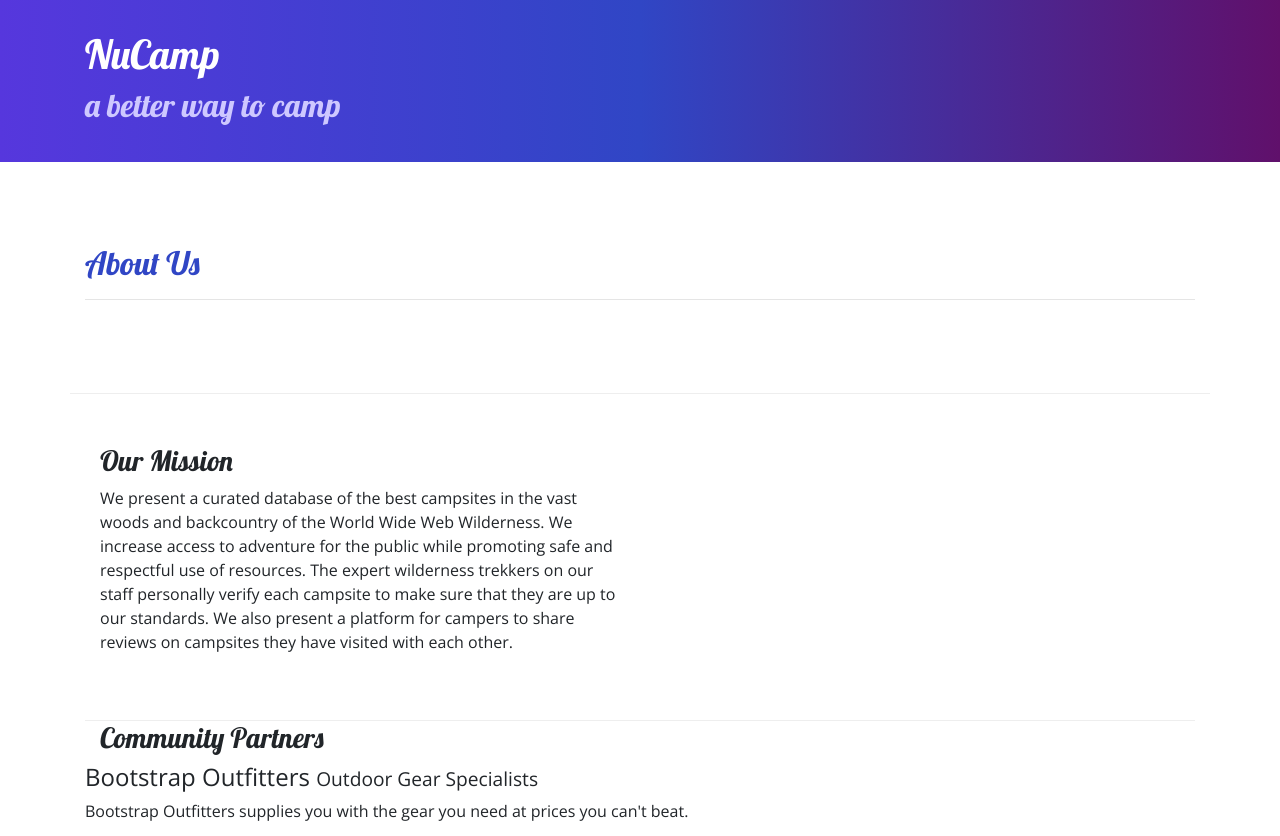
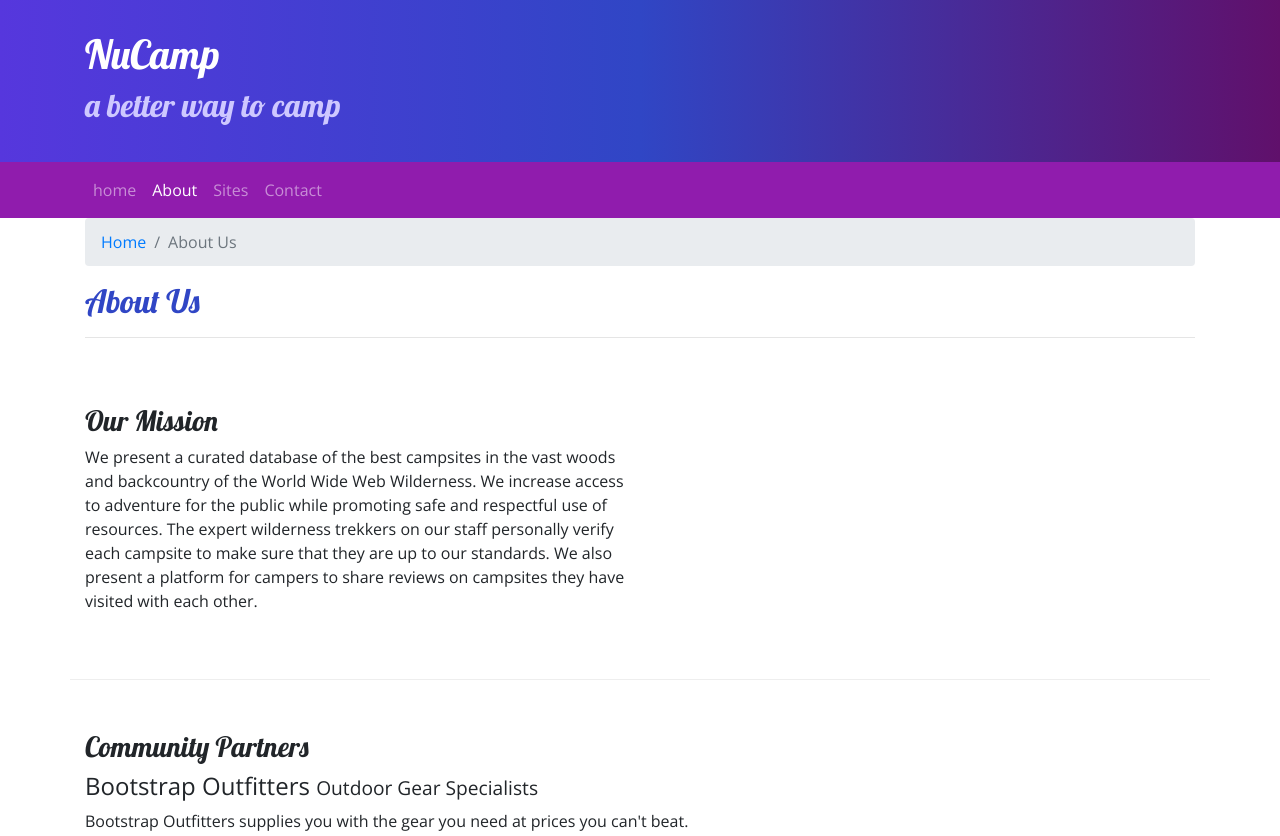
Before and after one commit to pauldunaway/nucampsite, a website: page aboutus.html in a window 1280 px wide. Shown: the top 836 px of the page. Drawn offline with nearby package versions, Linux system fonts and the light colour scheme.

Commit message:
nucampsite

```diff
--- a/aboutus.html
+++ b/aboutus.html
@@ -1,23 +1,23 @@
 <!DOCTYPE html>
 <html lang="en">
-
 	<head>
 		<!-- Required meta tags always come first -->
 		<meta charset="utf-8" />
 		<meta name="viewport" content="width=device-width, initial-scale=1" />
-
 		<!-- Bootstrap CSS -->
-  <link rel="stylesheet" href="node_modules/bootstrap/dist/css/bootstrap.min.css" />
-
+		<link
+			rel="stylesheet"
+			href="node_modules/bootstrap/dist/css/bootstrap.min.css"
+		/>
 		<!-- Additional CSS must be placed after Bootstrap CSS -->
-      <link rel="stylesheet" href="https://fonts.googleapis.com/css?family=Lobster|Open+Sans" />
-
+		<link
+			rel="stylesheet"
+			href="https://fonts.googleapis.com/css?family=Lobster|Open+Sans"
+		/>
 		<link rel="stylesheet" href="css/styles.css" />
 		<title>NuCamp: A Better Way To Camp</title>
 	</head>
-
 	<body>
-
 		<header class="jumbotron jumbotron-fluid">
 			<div class="container">
 				<div class="row">
@@ -29,38 +29,76 @@
 			</div>
 		</header>
 
+    <nav class="navbar navbar-expand-sm navbar-dark sticky-top">
 			<div class="container">
-        <div class='row row-content'>
-            <div class='col'>
+					<button class="navbar-toggler ml-auto" type="button" data-toggle="collapse" data-target="#nucampNavbar">
+							<span class="navbar-toggler-icon"></span>
+					</button>
+					<div class="collapse navbar-collapse" id="nucampNavbar">
+							<ul class="navbar-nav">
+									<li class="nav-item"><a class="nav-link" href="index.html">home</a></li>
+									<li class="nav-item active"><a class="nav-link" href="#">About</a></li>
+									<li class="nav-item"><a class="nav-link" href="#">Sites</a></li>
+									<li class="nav-item"><a class="nav-link" href="#">Contact</a></li>
+							</ul>
+					</div>
+			</div>
+	</nav>
+
+		<div class="container">
+			<div class="row">
+				<div class="col">
+					<ol class="breadcrumb">
+						<li class="breadcrumb-item"><a href="index.html">Home</a></li>
+						<li class="breadcrumb-item active">About Us</li>
+					</ol>
 					<h2>About Us</h2>
 					<hr />
 				</div>
 			</div>
 
-        <div class="container">
-          <div class='row row-content'>
-              <div class='col-xl-6'>
+			<div class="row row-content">
+				<div class="col-sm-6">
 					<h3>Our Mission</h3>
-                <p>We present a curated database of the best campsites in the vast woods and backcountry of the World Wide Web Wilderness. We increase access to adventure for the public while promoting safe and respectful use of resources. The expert wilderness trekkers on our staff personally verify each campsite to make sure that they are up to our standards. We also present a platform for campers to share reviews on campsites they have visited with each other.</p>
-              </div>
+					<p>
+						We present a curated database of the best campsites in the vast
+						woods and backcountry of the World Wide Web Wilderness. We increase
+						access to adventure for the public while promoting safe and
+						respectful use of resources. The expert wilderness trekkers on our
+						staff personally verify each campsite to make sure that they are up
+						to our standards. We also present a platform for campers to share
+						reviews on campsites they have visited with each other.
+					</p>
 				</div>
 			</div>
 
-        <div class="container">
-          <div class='row'>
-              <div class='col'>
+			<div class="row row-content">
+				<div class="col">
 					<h3>Community Partners</h3>
-              </div>
-          </div>
-        </div>
 					<h4>Bootstrap Outfitters <small>Outdoor Gear Specialists</small></h4>
-                <p class="d-none d-sm-block">Bootstrap Outfitters supplies you with the gear you need at prices you can't beat.</p>
-                <h4>Git Out Expeditions <small>Group Adventure Expeditions</small></h4>
-                <p class="d-none d-sm-block">Join Git Out Expeditions to explore new horizons with a group of other adventurers!</p>
-                <h4>Mongo Fly Shop <small>Your Neighborhood Fly Fishing Shop</small></h4>
-                <p class="d-none d-sm-block">Need a new fishing pole, a tacklebox, or flies of all kinds? Stop by Mongo Fly Shop.</p>
+					<p class="d-none d-sm-block">
+						Bootstrap Outfitters supplies you with the gear you need at prices
+						you can't beat.
+					</p>
+					<h4>
+						Git Out Expeditions <small>Group Adventure Expeditions</small>
+					</h4>
+					<p class="d-none d-sm-block">
+						Join Git Out Expeditions to explore new horizons with a group of
+						other adventurers!
+					</p>
+					<h4>
+						Mongo Fly Shop <small>Your Neighborhood Fly Fishing Shop</small>
+					</h4>
+					<p class="d-none d-sm-block">
+						Need a new fishing pole, a tacklebox, or flies of all kinds? Stop by
+						Mongo Fly Shop.
+					</p>
 					<h4>Node Outdoor Apparel <small>Outdoor Clothes & Shoes</small></h4>
-                <p class="d-none d-sm-block">From polar fleeces to swimsuits, hiking boots to waders, a visit to Node will be sure to get you covered.</p>
+					<p class="d-none d-sm-block">
+						From polar fleeces to swimsuits, hiking boots to waders, a visit to
+						Node will be sure to get you covered.
+					</p>
 				</div>
 			</div>
 		</div>
@@ -97,5 +135,4 @@
 		<script src="node_modules/popper.js/dist/umd/popper.min.js"></script>
 		<script src="node_modules/bootstrap/dist/js/bootstrap.min.js"></script>
 	</body>
-
 </html>
--- a/css/styles.css
+++ b/css/styles.css
@@ -20,6 +20,7 @@ footer {
 }
 
 .jumbotron {
+  margin: 0;
   padding: 30px;
   background-image: linear-gradient(to right, #5637DD, #3046C5, #60106B);
   color: white;
@@ -30,3 +31,7 @@ footer {
   border-bottom: 1px ridge;
   min-height: 200px;
 }
+
+.navbar {
+  background-color: #901CAD;
+}
```
Also changed, not shown: index.html (+18 -4 lines), 1 other file. Lines whose indentation alone changed are shown as unchanged.
